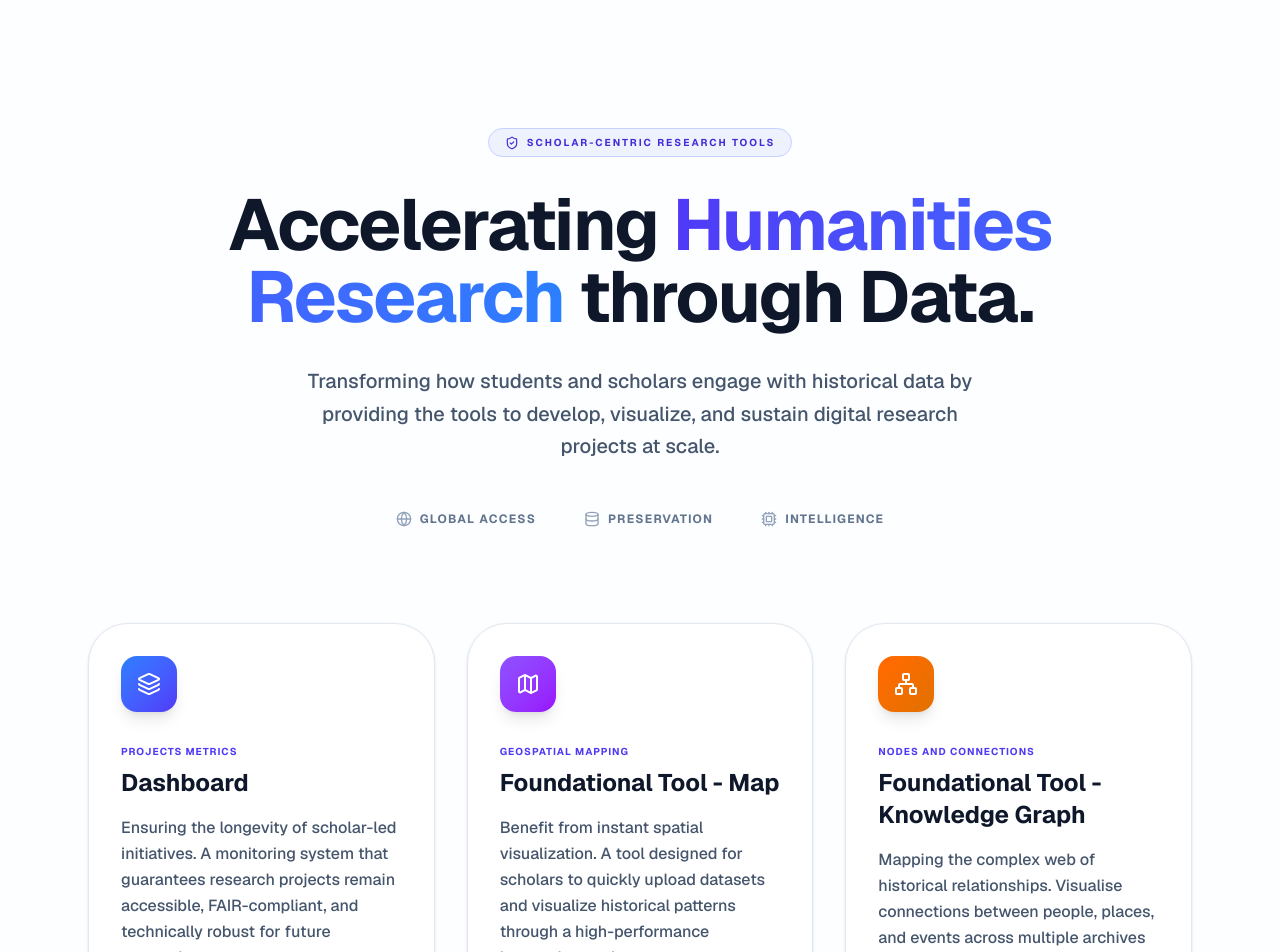
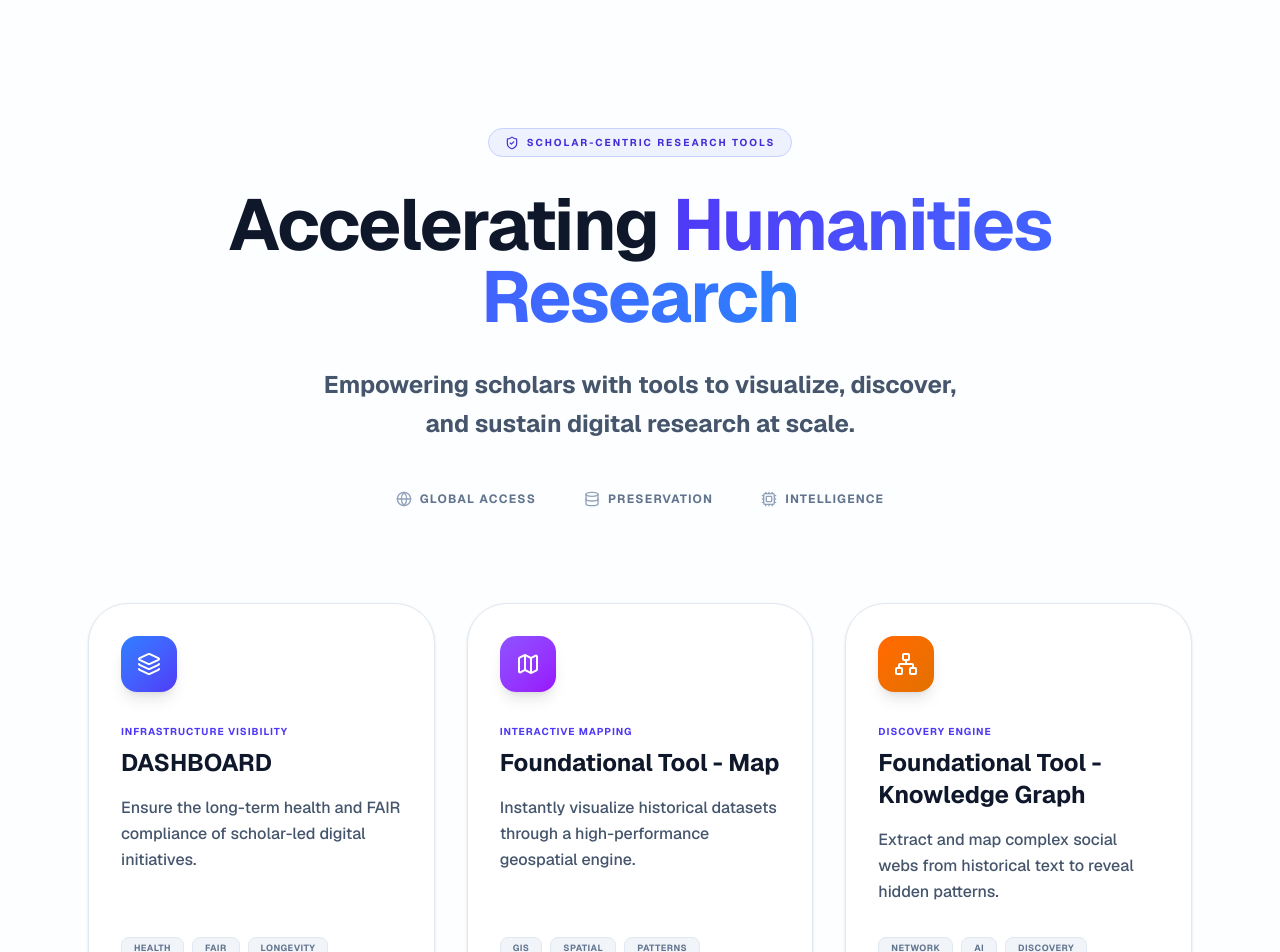
Before and after one commit to rupavathis/my-portfolio, a Next.js app: page /proposals in a window 1280 px wide. Shown: the top 952 px of the page. Built offline with nearby package versions, Linux system fonts and the light colour scheme.

Commit message:
Final streamlining of Dashboard and Knowledge Graph for presentation

```diff
--- a/src/app/all-project-dashboard/page.tsx
+++ b/src/app/all-project-dashboard/page.tsx
@@ -358,15 +358,7 @@ export default function AllProjectDashboard() {
               </div>
             </div>
 
-            <div className="mb-10 p-5 rounded-2xl bg-indigo-50/50 border border-indigo-200">
-               <div className="flex items-center gap-2 mb-2">
-                  <Info className="w-3.5 h-3.5 text-indigo-700" />
-                  <span className="text-[10px] font-bold text-indigo-900 uppercase">Observer Framing</span>
-               </div>
-               <p className="text-[11px] text-indigo-800 italic leading-relaxed">
-                  "Technical architecture should not just serve the needs of today, but ensure the scholarly heritage of Digital Humanities remains accessible for the next century."
-               </p>
-            </div>
+
 
             <div className="space-y-8">
               {/* CURRENT PROJECTS */}
@@ -454,19 +446,7 @@ export default function AllProjectDashboard() {
                 className="max-w-6xl mx-auto"
               >
                 {/* PROJECT HEADER */}
-                <div className="flex flex-wrap items-center gap-4 mb-6">
-                  <span className={`px-3 py-1 rounded-full text-[10px] font-bold uppercase tracking-wider ${
-                    selectedProject.status === 'operational' ? 'bg-emerald-100 text-emerald-800 border border-emerald-200' :
-                    selectedProject.status === 'at-risk' ? 'bg-amber-100 text-amber-800 border border-amber-200' :
-                    'bg-rose-100 text-rose-800 border border-rose-200'
-                  }`}>
-                    Status: {selectedProject.status}
-                  </span>
-                  <span className="flex items-center gap-2 px-3 py-1 rounded-full bg-slate-100 border border-slate-200 text-[10px] font-bold text-slate-600 uppercase tracking-wider">
-                    <Database className="w-3 h-3" /> Preservation: {selectedProject.preservationStatus}
-                  </span>
-                  <span className="text-[10px] font-bold text-slate-500 uppercase tracking-widest">Last Update: {selectedProject.lastUpdate}</span>
-                </div>
+
 
                 <div className="mb-10">
                   <h1 className="text-4xl font-black text-slate-900 tracking-tight mb-4">{selectedProject.name}</h1>
@@ -579,29 +559,6 @@ export default function AllProjectDashboard() {
                   </div>
                 </div>
 
-                {/* FAIR COMPLIANCE SCORES */}
-                <div className="bg-white rounded-[3rem] p-12 border border-slate-200 shadow-sm mb-10">
-                  <h3 className="text-sm font-black text-slate-900 uppercase tracking-[0.2em] mb-12 flex items-center gap-3">
-                    <CheckCircle2 className="w-5 h-5 text-indigo-600" /> FAIR Compliance Indicators
-                  </h3>
-                  <div className="grid grid-cols-1 md:grid-cols-4 gap-12">
-                    {Object.entries(selectedProject.fairCompliance).map(([key, val]) => (
-                      <div key={key} className="space-y-5">
-                        <div className="flex justify-between items-end">
-                          <span className="text-[10px] font-black text-slate-500 uppercase tracking-[0.2em]">{key}</span>
-                          <span className="text-lg font-black text-slate-900">{val}%</span>
-                        </div>
-                        <div className="w-full bg-slate-100 h-2.5 rounded-full overflow-hidden">
-                          <motion.div
-                            initial={{ width: 0 }}
-                            animate={{ width: `${val}%` }}
-                            className={`h-full ${val > 85 ? 'bg-indigo-600' : val > 70 ? 'bg-blue-500' : 'bg-amber-500'}`}
-                          />
-                        </div>
-                      </div>
-                    ))}
-                  </div>
-                </div>
 
                 {/* WARNING LOG */}
                 {selectedProject.status !== 'operational' && (
--- a/src/app/proposals/page.tsx
+++ b/src/app/proposals/page.tsx
@@ -12,33 +12,33 @@ import {
 const PROPOSALS = [
   {
     id: 'dashboard',
-    title: 'Dashboard',
-    subtitle: 'Projects Metrics',
-    description: 'Ensuring the longevity of scholar-led initiatives. A monitoring system that guarantees research projects remain accessible, FAIR-compliant, and technically robust for future generations.',
+    title: 'DASHBOARD',
+    subtitle: 'Infrastructure Visibility',
+    description: 'Ensure the long-term health and FAIR compliance of scholar-led digital initiatives.',
     link: '/all-project-dashboard',
     icon: <Layers className="w-6 h-6" />,
     color: 'from-blue-500 to-indigo-600',
-    tags: ['Maintenance', 'FAIR Data', 'Analytics']
+    tags: ['Health', 'FAIR', 'Longevity']
   },
   {
     id: 'mapping',
     title: 'Foundational Tool - Map',
-    subtitle: 'Geospatial mapping',
-    description: 'Benefit from instant spatial visualization. A tool designed for scholars to quickly upload datasets and visualize historical patterns through a high-performance interactive engine.',
+    subtitle: 'Interactive Mapping',
+    description: 'Instantly visualize historical datasets through a high-performance geospatial engine.',
     link: '/map-prototype',
     icon: <MapIcon className="w-6 h-6" />,
     color: 'from-violet-500 to-purple-600',
-    tags: ['Visualization', 'Spatial Humanities', 'GIS']
+    tags: ['GIS', 'Spatial', 'Patterns']
   },
   {
     id: 'graph',
     title: 'Foundational Tool - Knowledge Graph',
-    subtitle: 'Nodes and Connections',
-    description: 'Mapping the complex web of historical relationships. Visualise connections between people, places, and events across multiple archives to identify silent patterns.',
+    subtitle: 'Discovery Engine',
+    description: 'Extract and map complex social webs from historical text to reveal hidden patterns.',
     link: '/knowledge-graph',
     icon: <Network className="w-6 h-6" />,
     color: 'from-orange-500 to-amber-600',
-    tags: ['Relational Data', 'Linked Data', 'Discovery']
+    tags: ['Network', 'AI', 'Discovery']
   }
 ];
 
@@ -58,10 +58,10 @@ export default function ProposalsPage() {
               <ShieldCheck className="w-3.5 h-3.5" /> Scholar-Centric Research Tools
             </div>
             <h1 className="text-5xl md:text-7xl font-bold text-slate-900 tracking-tight leading-none mb-8 max-w-4xl">
-              Accelerating <span className="text-transparent bg-clip-text bg-gradient-to-r from-indigo-600 to-blue-500">Humanities Research</span> through Data.
+              Accelerating <span className="text-transparent bg-clip-text bg-gradient-to-r from-indigo-600 to-blue-500">Humanities Research</span>
             </h1>
-            <p className="text-xl text-slate-600 font-medium max-w-2xl leading-relaxed mb-12">
-              Transforming how students and scholars engage with historical data by providing the tools to develop, visualize, and sustain digital research projects at scale.
+            <p className="text-2xl text-slate-600 font-bold max-w-2xl leading-relaxed mb-12">
+              Empowering scholars with tools to visualize, discover, and sustain digital research at scale.
             </p>
 
             <div className="flex gap-12 text-slate-400">
```
Also changed, not shown: src/app/knowledge-graph/page.tsx (+11 -44 lines).
